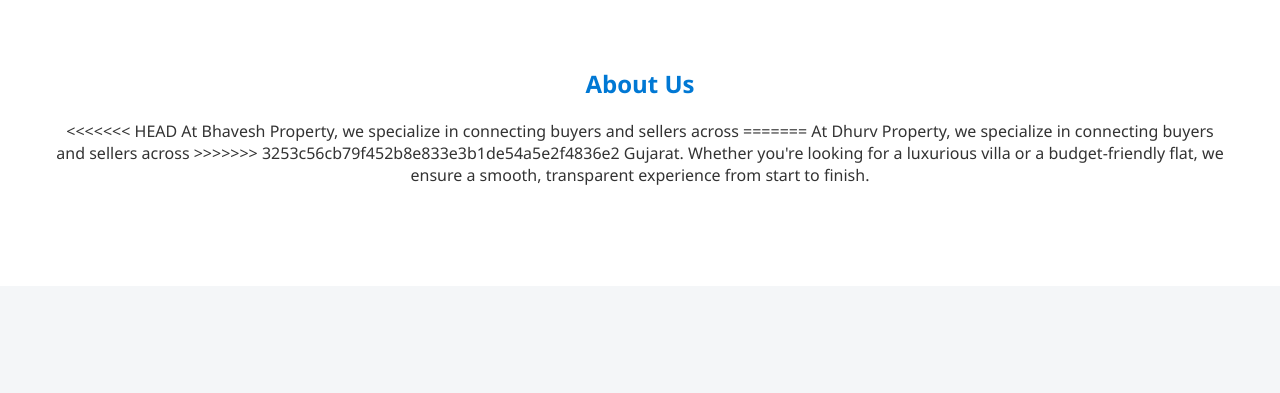
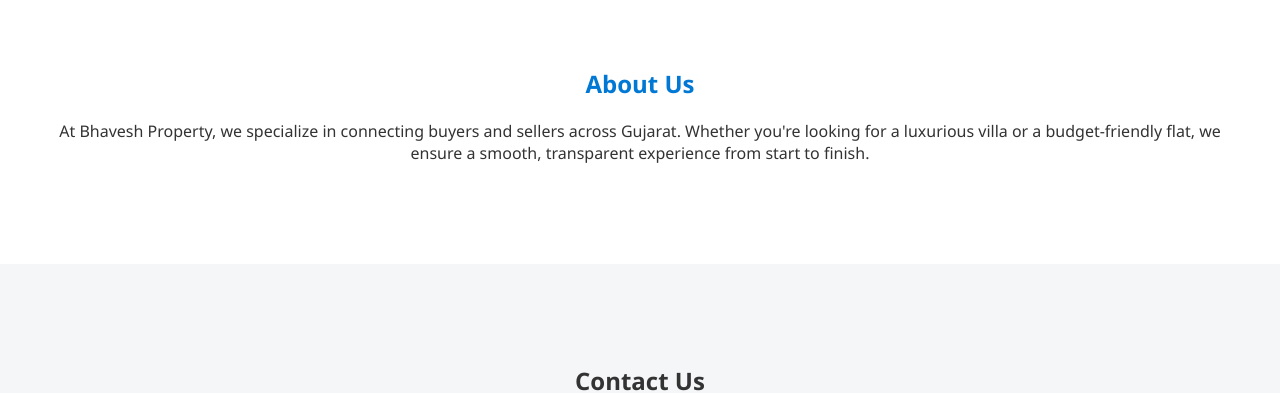
Before and after one commit to 18D19/realestate-website, a website: page index.html in a window 1280 px wide. Shown: the part 1440-1833 px from the top of the page. Drawn offline with Linux system fonts and the light colour scheme.

Commit message:
🚀 Auto-deploy update

```diff
--- a/index.html
+++ b/index.html
@@ -68,11 +68,7 @@
   <section id="about" class="about">
     <h2>About Us</h2>
     <p>
-<<<<<<< HEAD
       At Bhavesh Property, we specialize in connecting buyers and sellers across
-=======
-      At Dhurv Property, we specialize in connecting buyers and sellers across
->>>>>>> 3253c56cb79f452b8e833e3b1de54a5e2f4836e2
       Gujarat. Whether you're looking for a luxurious villa or a budget-friendly
       flat, we ensure a smooth, transparent experience from start to finish.
   </p>
```
